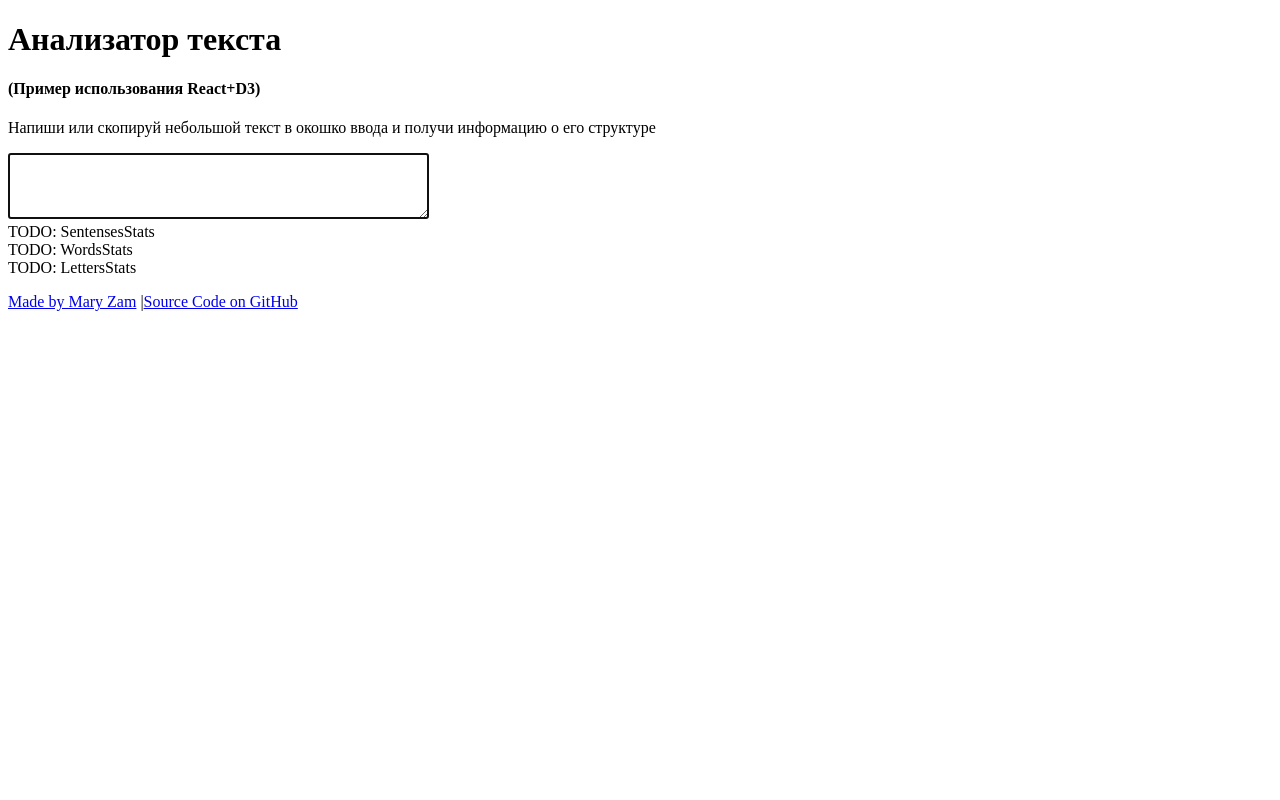
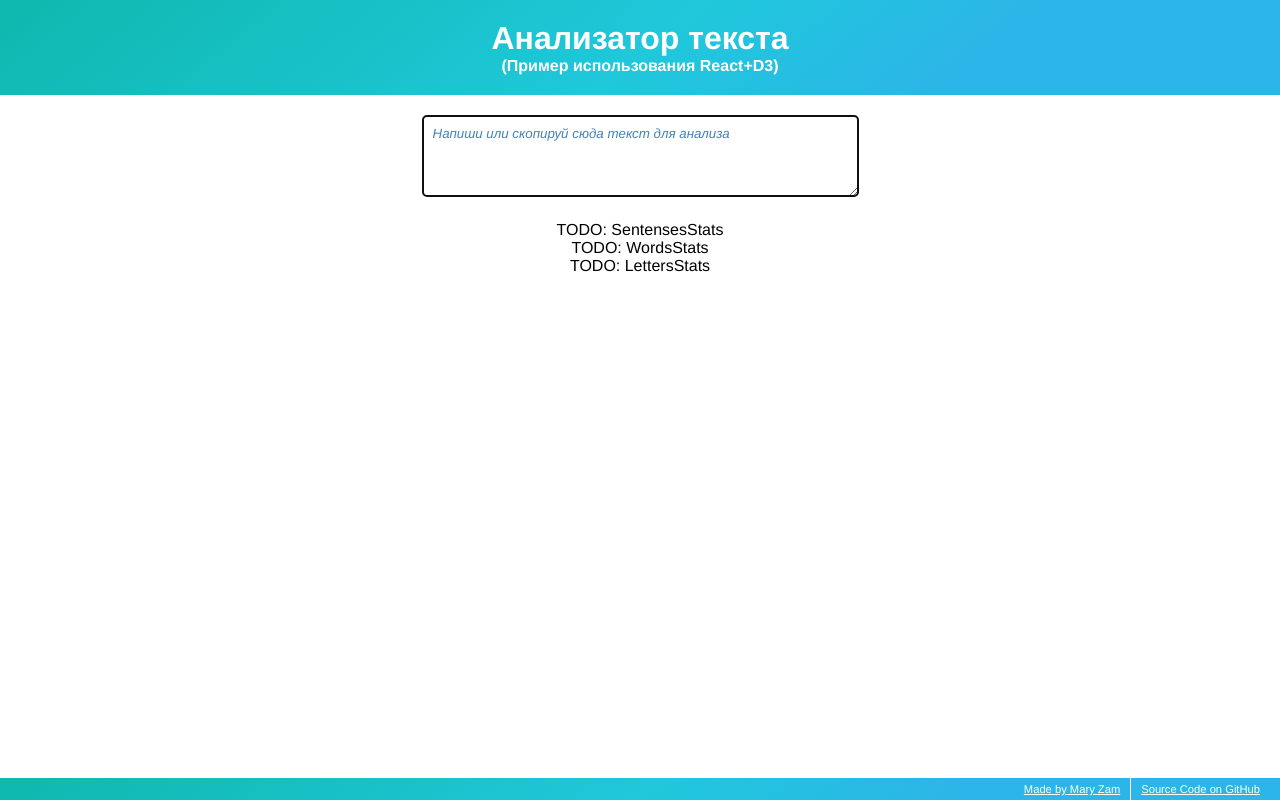
Before and after one commit to maryzam/react-d3js-experiments, a React app: page / in a window 1280 px wide. Built offline with nearby package versions, Linux system fonts and the light colour scheme.

Commit message:
Setup css styles, update footer & header

```diff
--- a/index.html
+++ b/index.html
@@ -4,10 +4,11 @@
   <head>
     <meta charset="utf-8"></meta>
     <title>Анализатор текста (React + D3)</title>
+    <link rel="stylesheet" type="text/css" href="styles/main.css">
   </head>
 
   <body>
-      <div id="root"></div>
+      <div id="root" class="page"></div>
       <script type="text/javascript" src="dist/index.js"></script>
   </body>
 </html>
--- a/src/App.js
+++ b/src/App.js
@@ -13,10 +13,12 @@ class App extends React.Component {
 
 	render() {
 		return (
-			<div>
+			<div className="page">
 				<Header />
-				<UserInput />
-				<Dashboard />
+				<main>
+					<UserInput />
+					<Dashboard />
+				</main>
 				<Footer />
 			</div>
 		);
--- a/src/components/Footer.js
+++ b/src/components/Footer.js
@@ -4,7 +4,7 @@ const Footer = (props) => {
 		return (
 			<footer>
 				<p>
-					<a href="http://twitter.com/maryzamcode" target="_blank">Made by Mary Zam</a> |
+					<a href="http://twitter.com/maryzamcode" target="_blank">Made by Mary Zam</a>
 					<a href="http://github.com/maryzam" target="_blank">Source Code on GitHub</a>
 				</p>
 			</footer>
--- a/src/components/UserInput.js
+++ b/src/components/UserInput.js
@@ -4,13 +4,13 @@ const UserInput = (props) => {
 
 	return (
 		<div className="user-input">
-			<p>Напиши или скопируй небольшой текст в окошко ввода и получи информацию о его структуре</p>
 			<textarea
 				type="text"
 				rows="4"
 				cols="50"
 				autoFocus="autofocus"
 				maxLength="500"
+				placeholder="Напиши или скопируй сюда текст для анализа"
 			/>
 		</div>
 	)
--- /dev/null
+++ b/styles/main.css
@@ -0,0 +1,74 @@
+* {
+	margin: 0;
+	padding: 0;
+	box-sizing: border-box;
+	font-family: Helvetica Neue, Helvetica, Arial, sans-serif;
+}
+
+html, body {
+	height: 100vh;
+	width: 100%;
+	overflow: hidden;
+}
+
+p {
+	padding: 5px 10px;
+}
+
+.page {
+	height: 100vh;
+	display: flex;
+	flex-direction: column;
+}
+
+header, footer {
+	flex: 0 0 auto;
+	justify-content: center;
+
+	color: white;
+	background: #1fc8db;
+	background: linear-gradient(141deg, #0fb8ad 0%, #1fc8db 51%, #2cb5e8 75%);
+}
+
+header {
+	text-align: center;
+	padding: 20px 10px;
+}
+
+footer {
+	text-align: right;
+	font-size: 0.7em;
+}
+
+footer a {
+	color: ivory;
+	padding: 5px 10px;
+	border-right: 1px solid white;
+}
+
+footer a:last-child {
+	border: none;
+}
+
+main {
+	flex: 1 1 auto;
+  	position: relative;
+  	overflow-y: auto;
+	justify-content: center;
+	text-align: center;
+}
+
+.user-input {
+	padding: 20px;
+}
+
+.user-input textarea {
+	border: 1px solid #999;
+	border-radius: 4px;
+	padding: 10px;
+}
+
+.user-input textarea::placeholder {
+	color: steelblue;
+	font-style: italic;
+}
```
Also changed, not shown: 1 other file (tests, documents, lock files or other folders).
